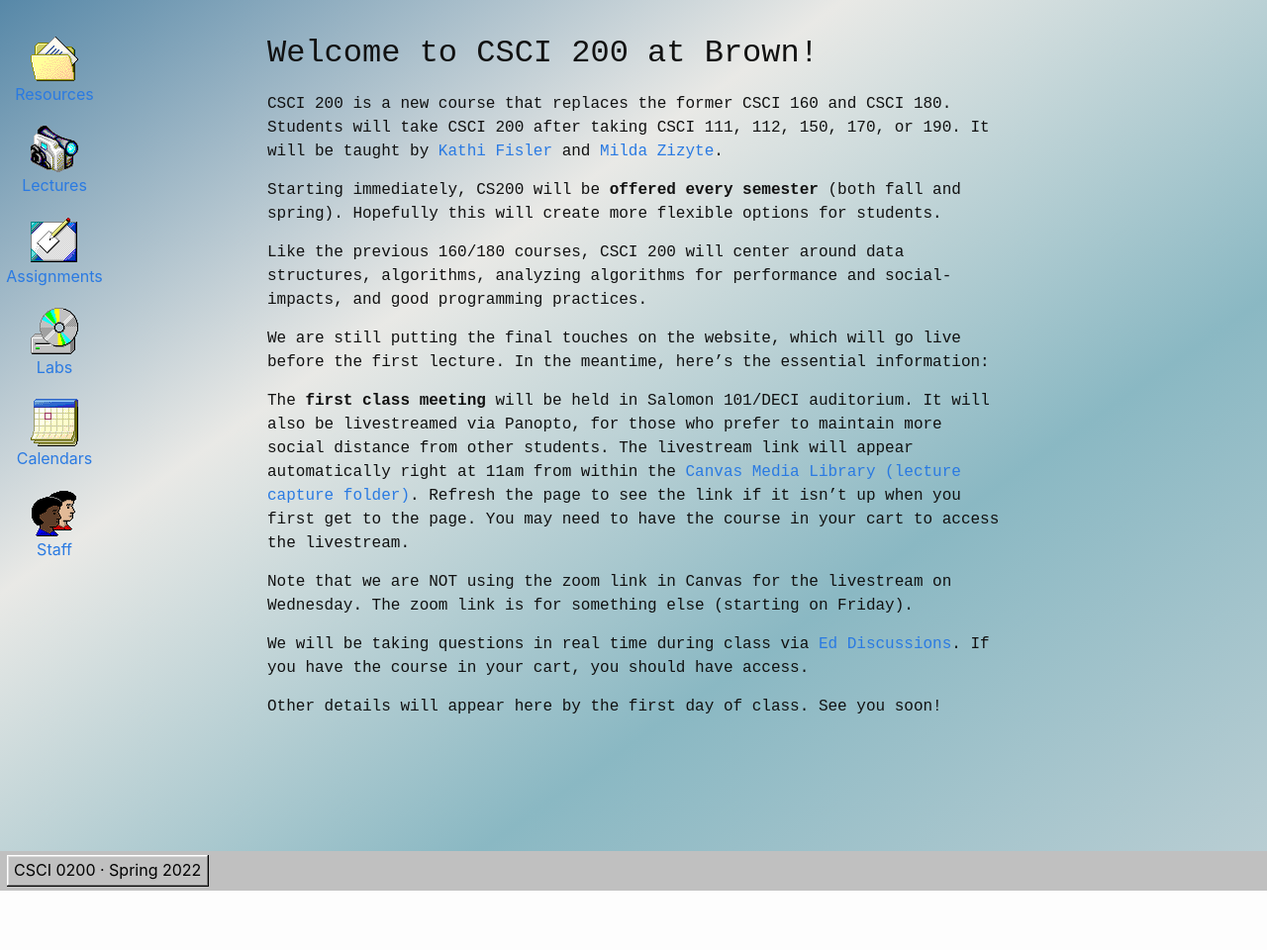
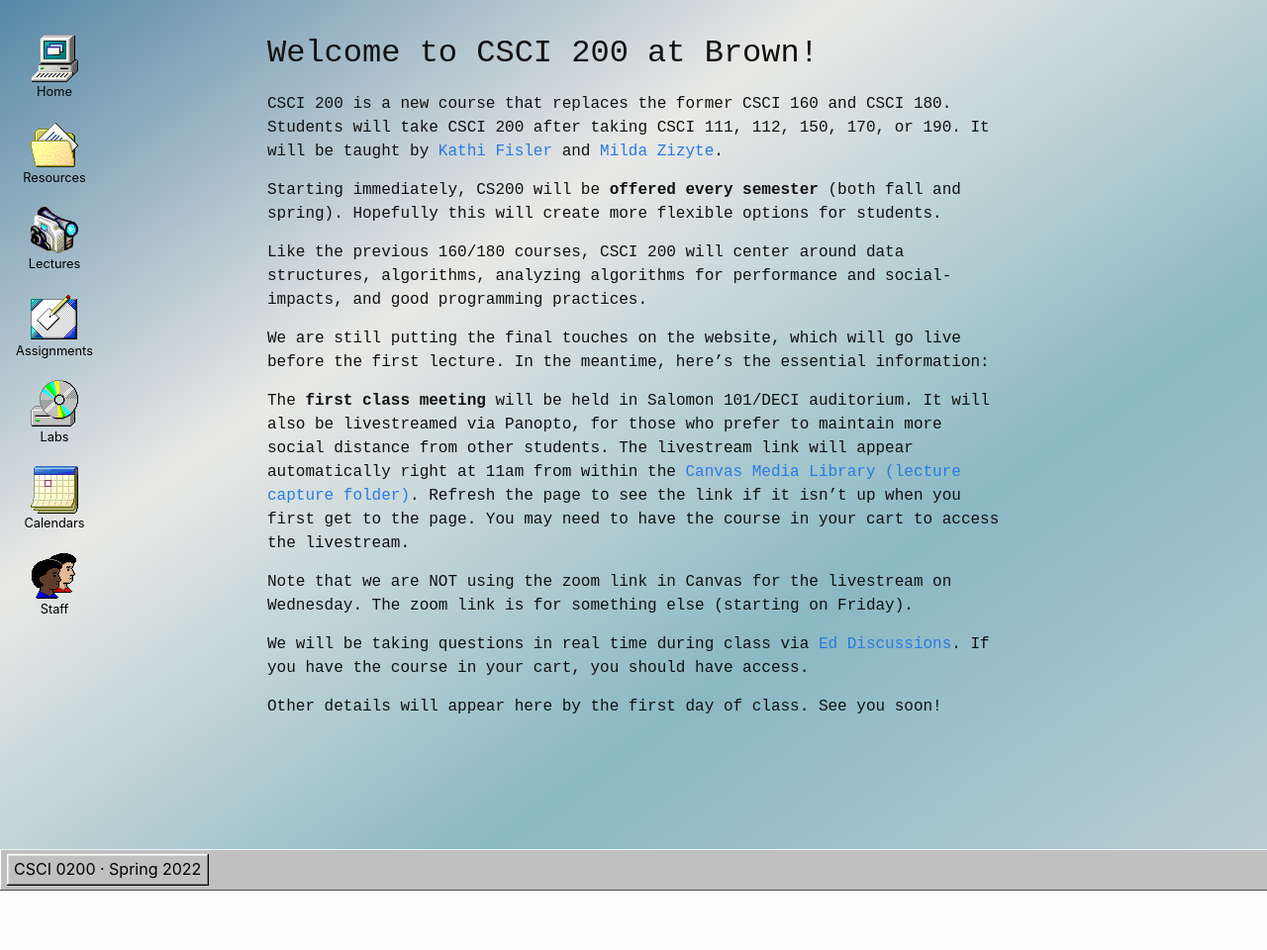
Before and after one commit to brown-csci0200/brown-csci0200.github.io, a Jekyll site: the page built from index.md, in a window 1280 px wide. Shown: the whole page at 99% size. Built offline with Jekyll 4.4.1, drawn with Linux system fonts in a browser that asks for light colours; our own code applies the rules of GitHub Pages for plain Markdown files; after the commit the page ends 900 px from its top, so only the background shows below that.

Commit message:
added home

```diff
--- a/_includes/header.html
+++ b/_includes/header.html
@@ -18,6 +18,12 @@
         </label>
 
         <div class="trigger">
+          <a class="link-wrapper" href="./">
+            <div class="image">
+              <img src="/assets/images/icons/home_icon.png" alt="Home page"/>
+            </div>
+            <div class="text">Home</div>
+          </a>
           {%- for path in page_paths -%}
             {%- assign my_page = site.pages | where: "path", path | first -%}
             {%- if my_page.title -%}
--- a/assets/css/style.scss
+++ b/assets/css/style.scss
@@ -69,7 +69,7 @@
   flex-direction: column;
   position: absolute;
   width: 100px;
-  height: 100%;
+  // height: 100%;
 
   .sidebar-wrapper {
     justify-content: center;
@@ -111,7 +111,7 @@
     min-width: 80px;
 
     &:hover {
-      background-color: lightblue;
+      backdrop-filter: blur(10px);
     }
 
     .image {
@@ -122,6 +122,8 @@
       display: flex;
       justify-content: center;
       align-items: center;
+      color: black;
+      font-size: 0.8rem;
     }
   }
 }
@@ -137,6 +139,9 @@
   align-items: center;
   flex-direction: row;
   background: silver;
+  border-top: 1px solid #f4f4f4;
+  border-bottom: 1px solid #4e4e4e;
+  box-shadow: inset 1px 0 #fff;
 
   .footer-button {
     display: flex;
--- a/index.md
+++ b/index.md
@@ -1,5 +1,7 @@
 ---
 layout: default
+title: Home
+icon: home_icon.png
 ---
 
 # Welcome to CSCI 200 at Brown!
```
